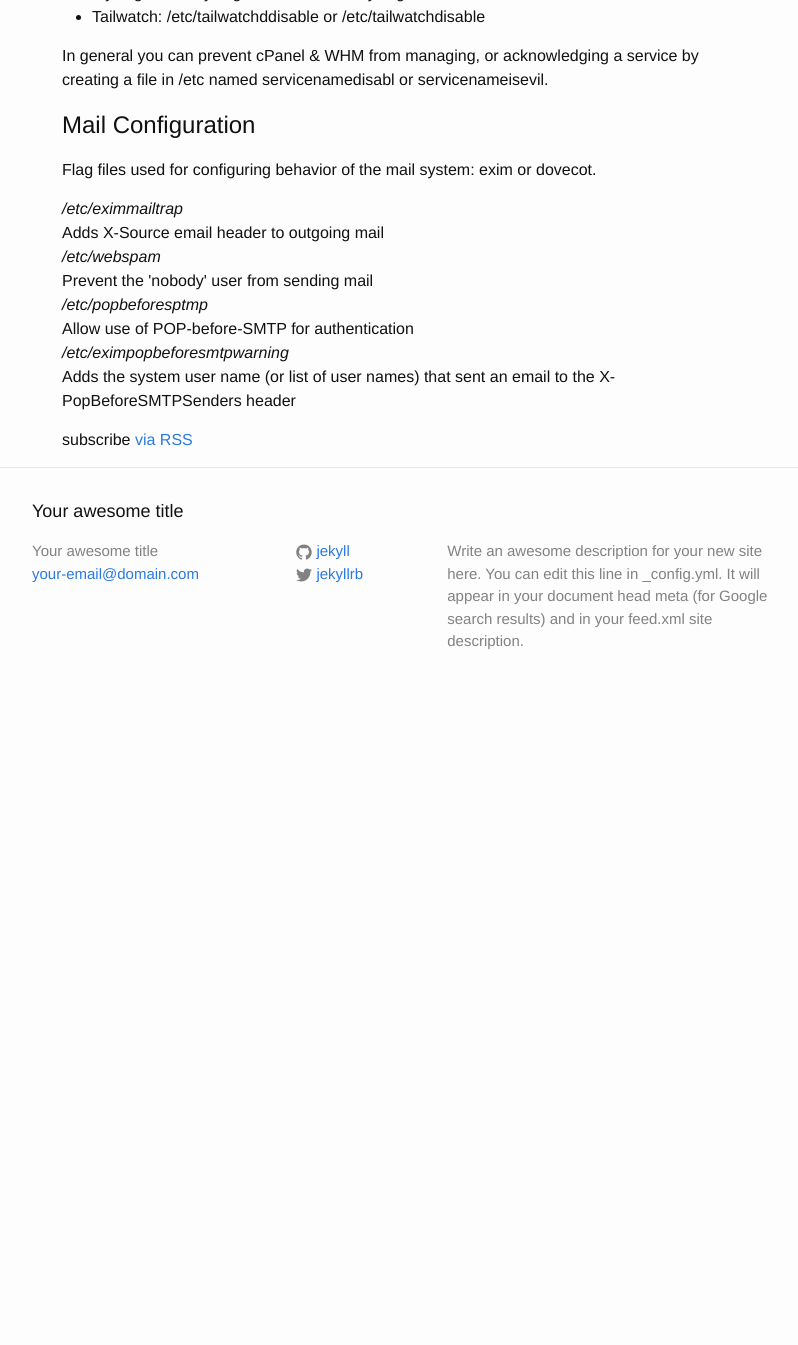
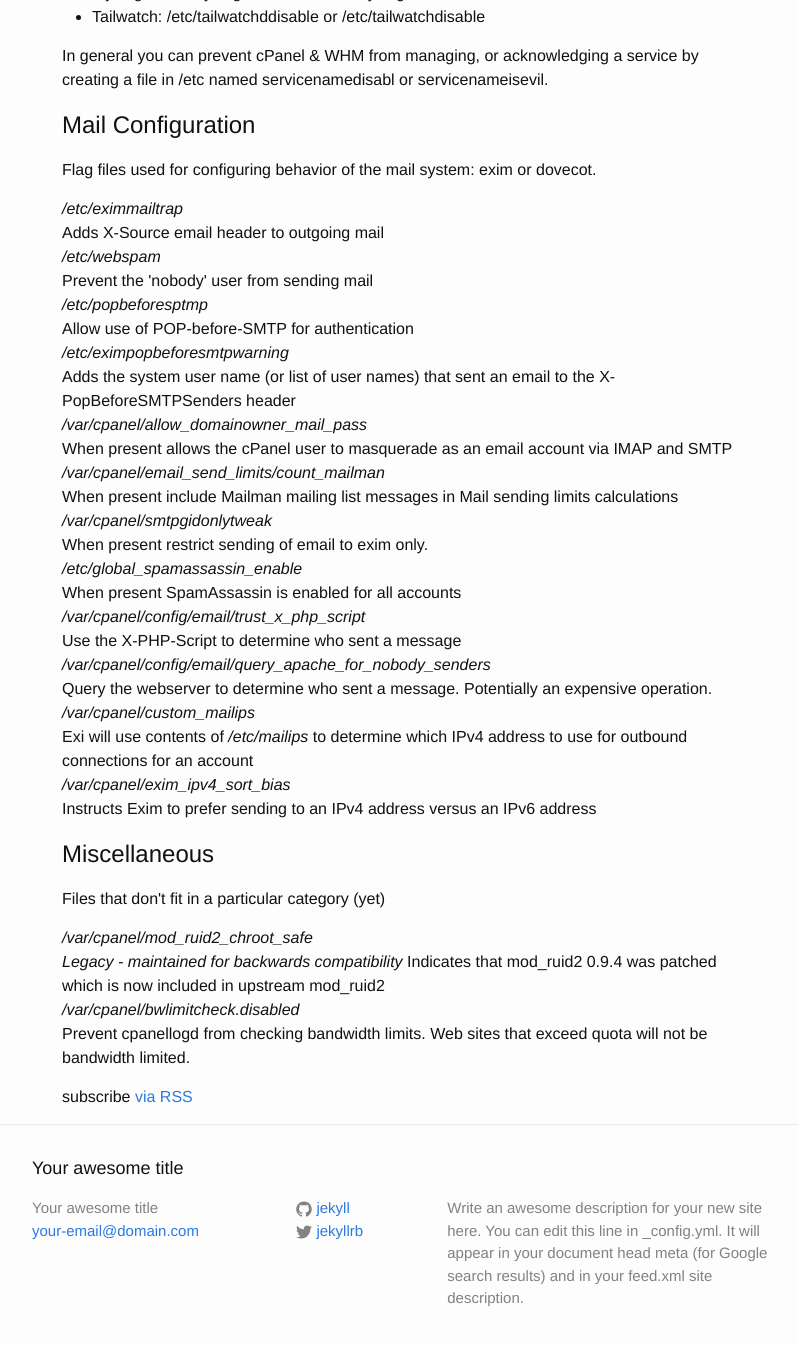
Before and after one commit to escherlat/flagfile.com, a Jekyll site: the page built from index.html, in a window 1280 px wide and 1400 px high, scrolled down 630 px. Shown: the top 1345 px of the window, without its empty margins (238-1036 px from the left). Built offline with Jekyll 4.4.1, drawn with Linux system fonts in a browser that asks for light colours; nearby versions of some CDN libraries; comment, search, counter and statistics services are not loaded; before the commit the page ends 1373 px from its top, so only the background shows below that; some of the changed text lies outside the part shown.

Commit message:
Add more email flag files from Email Basic setup

```diff
--- a/index.html
+++ b/index.html
@@ -52,6 +52,34 @@ date: 2016-01-04T13:05:32-06:00
           <dd>Allow use of POP-before-SMTP for authentication</dd>
           <dt><dfn>/etc/eximpopbeforesmtpwarning</dfn></dt>
           <dd>Adds the system user name (or list of user names) that sent an email to the X-PopBeforeSMTPSenders header</dd>
+          <dt><dfn>/var/cpanel/allow_domainowner_mail_pass</dfn></dt>
+          <dd>When present allows the cPanel user to masquerade as an email account via IMAP and SMTP</dd>
+          <dt><dfn>/var/cpanel/email_send_limits/count_mailman</dfn></dt>
+          <dd>When present include Mailman mailing list messages in Mail sending limits calculations</dd>
+          <dt><dfn>/var/cpanel/smtpgidonlytweak</dfn></dt>
+          <dd>When present restrict sending of email to exim only.</dd>
+          <dt><dfn>/etc/global_spamassassin_enable</dfn></dt>
+          <dd>When present SpamAssassin is enabled for all accounts</dd>
+          <dt><dfn>/var/cpanel/config/email/trust_x_php_script</dfn></dt>
+          <dd>Use the X-PHP-Script to determine who sent a message</dd>
+          <dt><dfn>/var/cpanel/config/email/query_apache_for_nobody_senders</dfn></dt>
+          <dd>Query the webserver to determine who sent a message. Potentially an expensive operation.</dd>
+          <dt><dfn>/var/cpanel/custom_mailips</dfn></dt>
+          <dd>Exi will use contents of <em>/etc/mailips</em> to determine which IPv4 address to use for outbound connections for an account</dd>
+          <dt><dfn>/var/cpanel/exim_ipv4_sort_bias</dfn></dt>
+          <dd>Instructs Exim to prefer sending to an IPv4 address versus an IPv6 address</dd>
+        </dl>
+      </section>
+      <section>
+        <header>
+          <h2>Miscellaneous</h2>
+          <p>Files that don't fit in a particular category (yet)</p>
+        </header>
+        <dl>
+          <dt><dfn>/var/cpanel/mod_ruid2_chroot_safe</dfn></dt>
+          <dd><em>Legacy - maintained for backwards compatibility</em> Indicates that mod_ruid2 0.9.4 was patched which is now included in upstream mod_ruid2</dd>
+          <dt><dfn>/var/cpanel/bwlimitcheck.disabled</dfn></dt>
+          <dd>Prevent cpanellogd from checking bandwidth limits. Web sites that exceed quota will not be bandwidth limited.</dd>
         </dl>
       </section>
     </article>
```
Also changed, not shown: other parts of index.html (+1 -1 lines).
